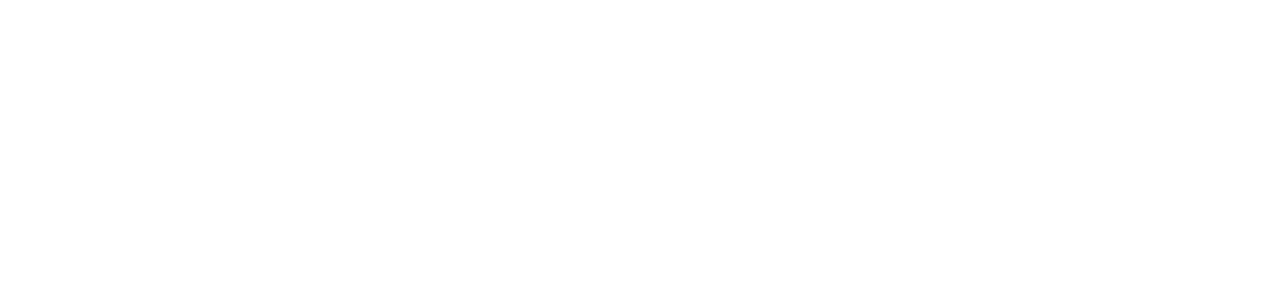
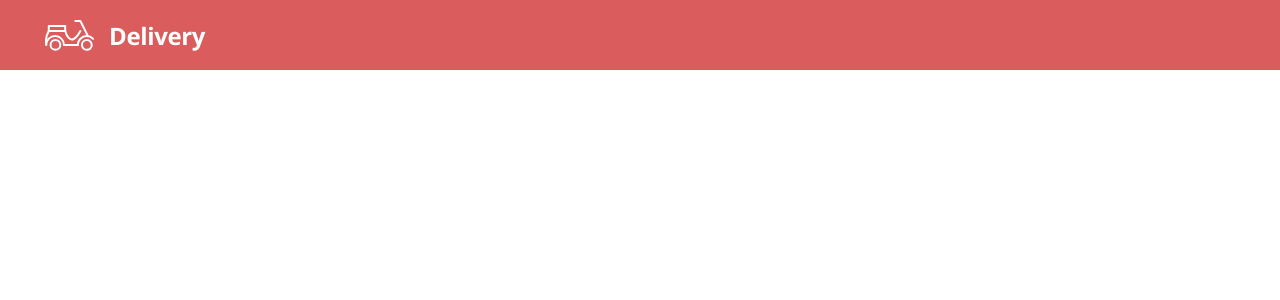
Before and after one commit to youssfbr/deliver-sds2, a React (Create React App) app in the folder front-web/: page / in a window 1280 px wide. Shown: the top 300 px of the page. Built offline with nearby package versions, Linux system fonts and the light colour scheme.

Commit message:
Add Navbar

```diff
--- a/front-web/src/App.css
+++ b/front-web/src/App.css
@@ -0,0 +1,22 @@
+@import url('https://fonts.googleapis.com/css2?family=Open+Sans:wght@400;700&display=swap');
+
+:root {
+  --primary-color: #da5c5c;
+  --primary-hover-color: #a74b4b;
+  --dark-color: #263238;
+  --secondary-color: #9E9E9E;
+  --light-color: #F5F5F5;
+}
+
+html, body {
+  margin: 0;
+  padding:0;
+}
+
+body {
+  font-family: 'Open Sans', sans-serif;
+}
+
+a {
+  text-decoration: none;
+}
--- a/front-web/src/App.tsx
+++ b/front-web/src/App.tsx
@@ -1,7 +1,12 @@
 import './App.css';
+import Navbar from './Navbar';
 
 function App() {
-  return <div></div>;
+  return (
+    <div>
+      <Navbar />
+    </div>
+  );
 }
 
 export default App;
--- /dev/null
+++ b/front-web/src/Navbar/index.tsx
@@ -0,0 +1,13 @@
+import './styles.css';
+import { ReactComponent as Logo } from './logo.svg';
+
+function Navbar() {
+  return (
+    <nav className="main-navbar">
+      <Logo />
+      <a href="home" className="logo-text">Delivery</a>
+    </nav>
+  )
+}
+
+export default Navbar;
--- /dev/null
+++ b/front-web/src/Navbar/styles.css
@@ -0,0 +1,22 @@
+.main-navbar {
+  background: #DA5C5C;
+  height: 70px;
+  padding-left: 45px;
+  display: flex;
+  align-items: center;
+}
+
+.logo-text {
+
+  font-weight: bold;
+  font-size: 24px;
+  line-height: 33px;
+
+
+  letter-spacing: -0.015em;
+
+  color: #FFFFFF;
+
+
+  margin-left: 15px;
+}
```
Also changed, not shown: front-web/src/Navbar/logo.svg (added).
